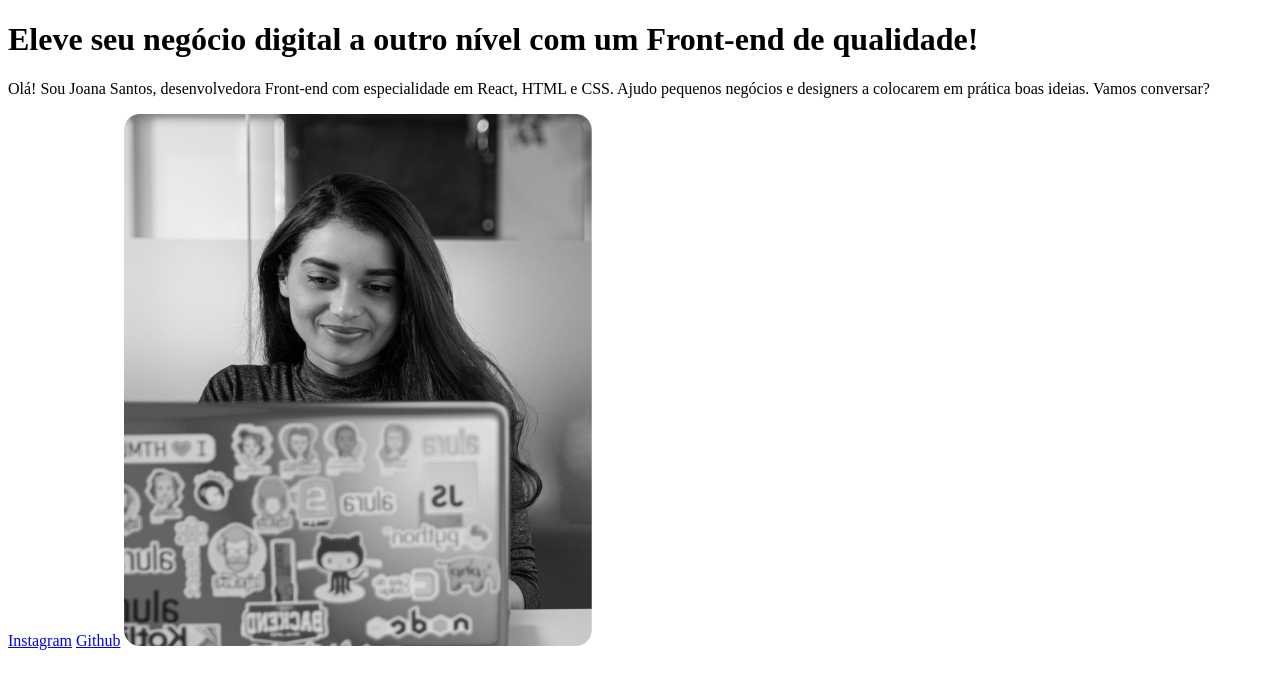
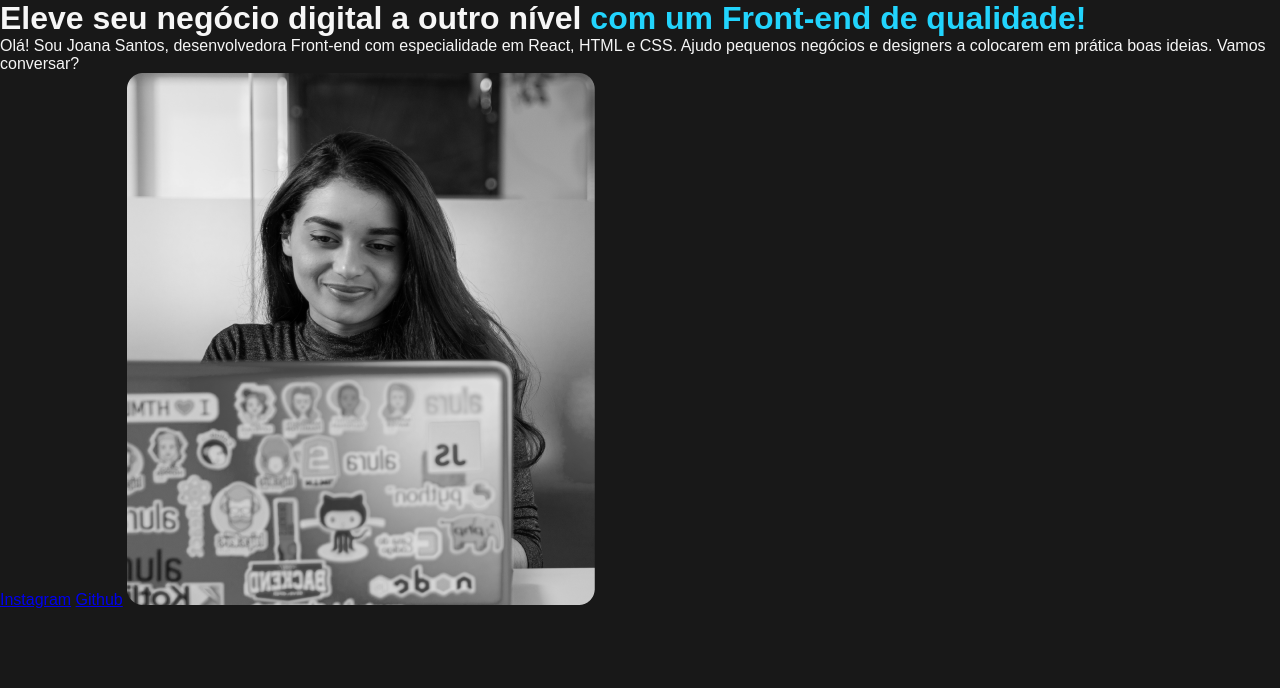
Before and after one commit to arielpellegrino/HTML-CSS, a plain HTML site: page Parte1/index.html in a window 1280 px wide. Drawn offline with Linux system fonts and the light colour scheme.

Commit message:
upload archives styles

```diff
--- a/Parte1/aula1.html
+++ b/Parte1/index.html
@@ -4,12 +4,13 @@
     <meta charset="UTF-8">
     <meta http-equiv="X-UA-Compatible" content="IE=edge">
     <meta name="viewport" content="width=device-width, initial-scale=1.0">
+    <link rel="stylesheet" href="style.css">
     <title>Portfolio</title>
 </head>
 <body>
     <header></header>
     <main>
-        <h1>Eleve seu negócio digital a outro nível <strong>com um Front-end de qualidade!</strong></h1>
+        <h1>Eleve seu negócio digital a outro nível <strong class="titulo-destaque">com um Front-end de qualidade!</strong></h1>
         <p>Olá! Sou Joana Santos, desenvolvedora Front-end com especialidade em React, HTML e CSS. Ajudo pequenos negócios e designers a colocarem em prática boas ideias. Vamos conversar?</p>
         <a href="#">Instagram</a>
         <a href="#">Github</a>
--- /dev/null
+++ b/Parte1/style.css
@@ -0,0 +1,16 @@
+*{
+    margin: 0;
+    padding: 0;
+}
+
+body {
+    height: 100vh;
+    background-color: rgb(24, 24, 24);
+    color: #F6F6F6;
+    box-sizing: border-box;
+    font-family: Arial, Helvetica, sans-serif;
+}
+
+.titulo-destaque {
+    color: #22D4FD;
+}
```
